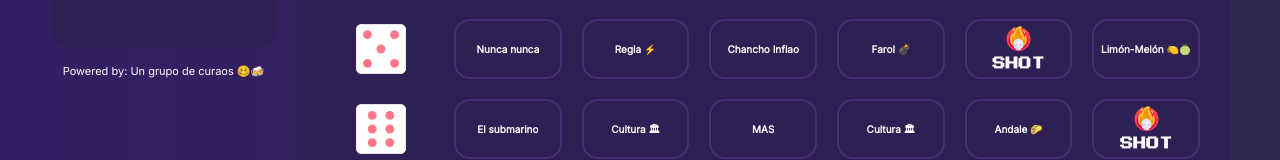
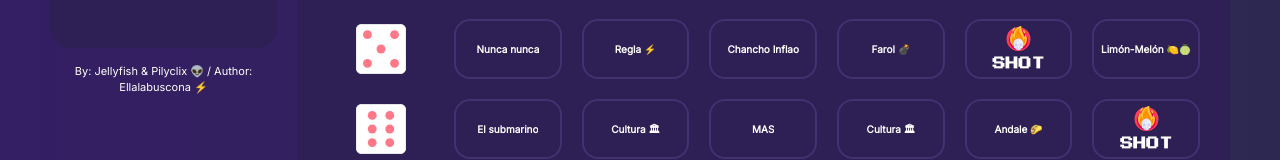
Before and after one commit to czhoffmann23/drunk-game, a Next.js app: page / in a window 1280 px wide. Shown: the part 521-681 px from the top of the page. Built offline with nearby package versions, Linux system fonts and the light colour scheme.

Commit message:
:lipstick: (project): add some text changes and styles

```diff
--- a/src/components/Loader/index.tsx
+++ b/src/components/Loader/index.tsx
@@ -12,8 +12,8 @@ const Loader: React.FC = () => {
         type="image/svg+xml"
         data="/drunkapp.svg"
         style={{
-          width: 450,
-          height: 450,
+          width: '70%',
+          height: '70%',
         }}>
         svg-animation
       </object>
--- a/src/pages/index.tsx
+++ b/src/pages/index.tsx
@@ -100,7 +100,7 @@ const Index: React.FC = () => {
                     fontSize="11px"
                     textAlign="center"
                     color="white">
-                    Powered by: {`Un grupo de curaos 🥴🍻`}
+                    {`By: Jellyfish & Pilyclix 👽 / Author: Ellalabuscona ⚡`}
                   </Text>
                 </Box>
               </Flex>
```
